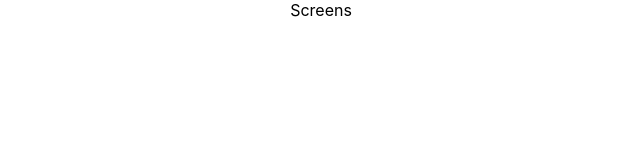
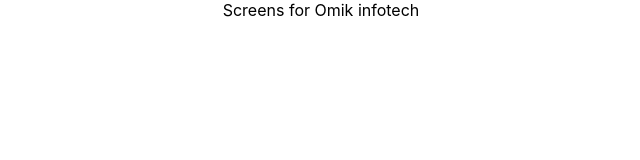
Before and after one commit to Shreejgithub/screens, a React (Create React App) app: page / in a window 1280 px wide. Shown: the top 160 px of the page, without its empty margins (319-959 px from the left). Built offline with nearby package versions, Linux system fonts and the light colour scheme.

Commit message:
update app.js  file

```diff
--- a/src/App.js
+++ b/src/App.js
@@ -4,7 +4,7 @@
 function App() {
   return (
     <div className="App">
-      Screens
+      Screens  for Omik infotech
     </div>
   );
 }
```
